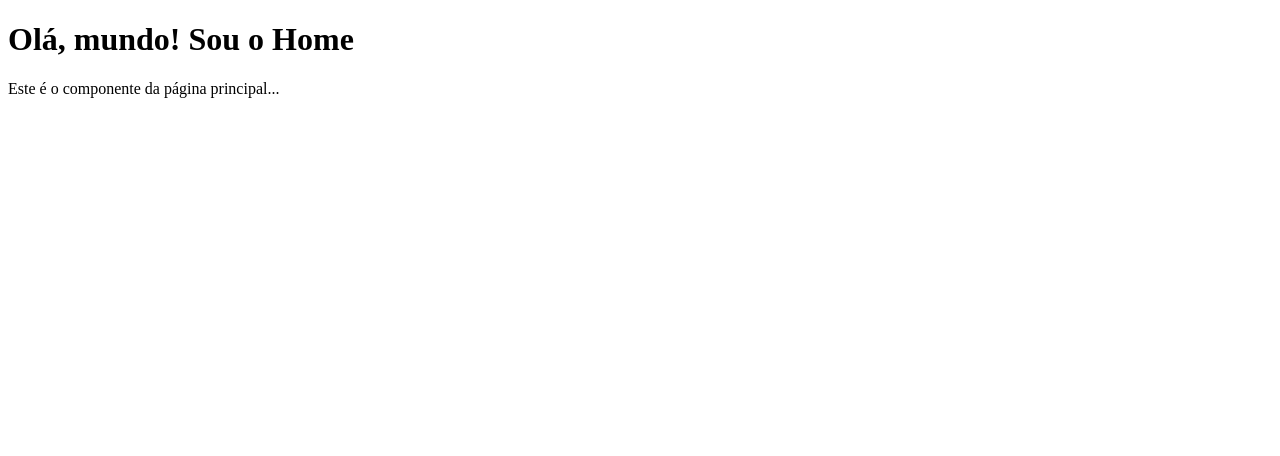
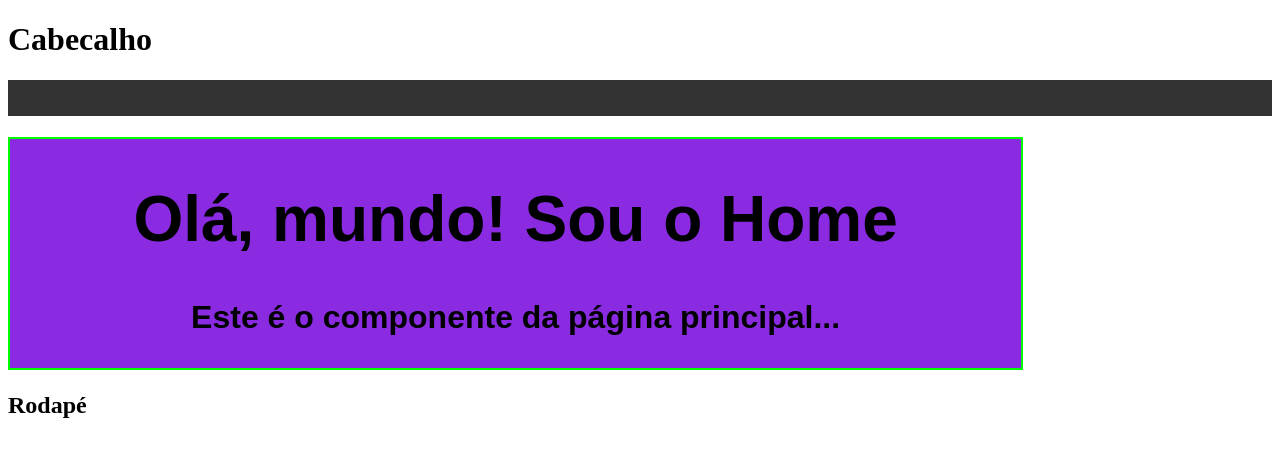
Before and after one commit to 1TDSPY-2024/aula-07-2sem, a React app in the folder aula07/: page / in a window 1280 px wide. Shown: the top 456 px of the page. Built offline with nearby package versions, Linux system fonts and the light colour scheme; the HTML template or start-up script is replaced by a standard one.

Commit message:
Estilização com styled-components

```diff
--- a/aula07/package.json
+++ b/aula07/package.json
@@ -12,7 +12,8 @@
   "dependencies": {
     "react": "^18.3.1",
     "react-dom": "^18.3.1",
-    "react-router-dom": "^6.26.1"
+    "react-router-dom": "^6.26.1",
+    "styled-components": "^6.1.12"
   },
   "devDependencies": {
     "@eslint/js": "^9.9.0",
--- /dev/null
+++ b/aula07/src/App.css
@@ -0,0 +1,8 @@
+h1 {
+    background-color: blueviolet;
+    font-family: Arial, Helvetica, sans-serif;
+    text-align: center;
+    width: 80%;
+    height: 10vh;
+    border: 2px solid #0f0;
+}
--- a/aula07/src/App.tsx
+++ b/aula07/src/App.tsx
@@ -1,9 +1,17 @@
 import { Outlet } from "react-router-dom";
+import Cabecalho from "./routes/components/Cabecalho/Cabecalho";
+import Rodape from "./routes/components/Rodape/Rodape";
+import {MeuH1} from "./style/styled.ts";
+
 
 export default function App(){
   return(
     <div>
-      <Outlet/>
+      <Cabecalho/>
+        <MeuH1>
+          <Outlet/>
+        </MeuH1>
+      <Rodape/>
     </div>
   );
 }
--- a/aula07/src/routes/EditarProdutos/index.tsx
+++ b/aula07/src/routes/EditarProdutos/index.tsx
@@ -1,3 +1,5 @@
+
+
 export default function EditarProdutos(){
     document.title = "Editar Produtos";
     return(
--- a/aula07/src/routes/Error/index.tsx
+++ b/aula07/src/routes/Error/index.tsx
@@ -1,3 +1,4 @@
+
 export default function Error(){
   document.title = "ERROR 404";
     return(
--- a/aula07/src/routes/Home/index.tsx
+++ b/aula07/src/routes/Home/index.tsx
@@ -1,3 +1,4 @@
+
 export default function Home(){
   // Mudando o título da página!
   document.title = "Home";
--- /dev/null
+++ b/aula07/src/routes/Rotas.css
@@ -0,0 +1,9 @@
+h1 {
+    background-color: #2b3ae2;
+    font-family: Arial, Helvetica, sans-serif;
+    text-align: center;
+    width: 80%;
+    height: 20vh;
+    border: 2px solid #ff00c8;
+    color: #fff;
+}
--- a/aula07/src/routes/components/Cabecalho/Cabecalho.tsx
+++ b/aula07/src/routes/components/Cabecalho/Cabecalho.tsx
@@ -1,7 +1,10 @@
+import Menu from "../Menu/Menu";
+
 export default function Cabecalho(){
   return(
     <header>
       <h1>Cabecalho</h1>
+      <Menu/>
     </header>
   );
 }
--- a/aula07/src/routes/components/Menu/Menu.tsx
+++ b/aula07/src/routes/components/Menu/Menu.tsx
@@ -1,14 +1,15 @@
 import { Link } from "react-router-dom";
 
+import { MenuLink, Nav } from "../../../style/styled";
 
 export default function Menu(){
-  return(
-    <nav>
+    return(
+      <Nav>
         <ul>
-            <li><Link to="/">Home</Link></li>
-            <li><Link to="/produtos">Produtos</Link></li>
-            <li><Link to="/editar/produtos/1">Editar Produto - 1</Link></li>
+            <MenuLink><Link to="/">Home</Link></MenuLink>
+            <MenuLink><Link to="/produtos">Produtos</Link></MenuLink>
+            <MenuLink><Link to="/editar/produtos/1">Editar Produto - 1</Link></MenuLink>
         </ul>
-    </nav>
-  );
-}
+      </Nav>
+    );
+  }
--- a/aula07/src/routes/components/Rodape/Rodape.tsx
+++ b/aula07/src/routes/components/Rodape/Rodape.tsx
@@ -1,3 +1,5 @@
+
+
 export default function Rodape(){
   return(
     <footer>
--- /dev/null
+++ b/aula07/src/style/styled.ts
@@ -0,0 +1,53 @@
+import styled from "styled-components"
+
+export const MeuH1 = styled.h1`
+    background-color: blueviolet;
+    font-family: Arial, Helvetica, sans-serif;
+    text-align: center;
+    width: 80%;
+    border: 2px solid #0f0;
+`
+
+export const Header = styled.header`
+  background-color: #4CAF50;
+  padding: 20px;
+  text-align: center;
+  color: white;
+  font-size: 1.5em;
+`;
+
+// Estilizando o Footer
+export const Footer = styled.footer`
+  background-color: #333;
+  padding: 10px;
+  text-align: center;
+  color: white;
+  position: fixed;
+  width: 100%;
+  bottom: 0;
+`;
+
+export const MainContent = styled.main`
+  padding: 20px;
+  margin-top: 60px; // Espaço para o Header
+  margin-bottom: 40px; // Espaço para o Footer
+`;
+
+// Estilizando o contêiner do menu
+export const Nav = styled.nav`
+  background-color: #333;
+  padding: 10px;
+`;
+
+// Estilizando a lista de itens do menu
+const MenuList = styled.ul`
+  list-style-type: none;
+  margin: 0;
+  padding: 0;
+  display: flex;
+  justify-content: space-around;
+`;
+
+export const MenuLink = styled.li`
+    display:none;
+`
```
Also changed, not shown: 1 other file (tests, documents, lock files or other folders).
